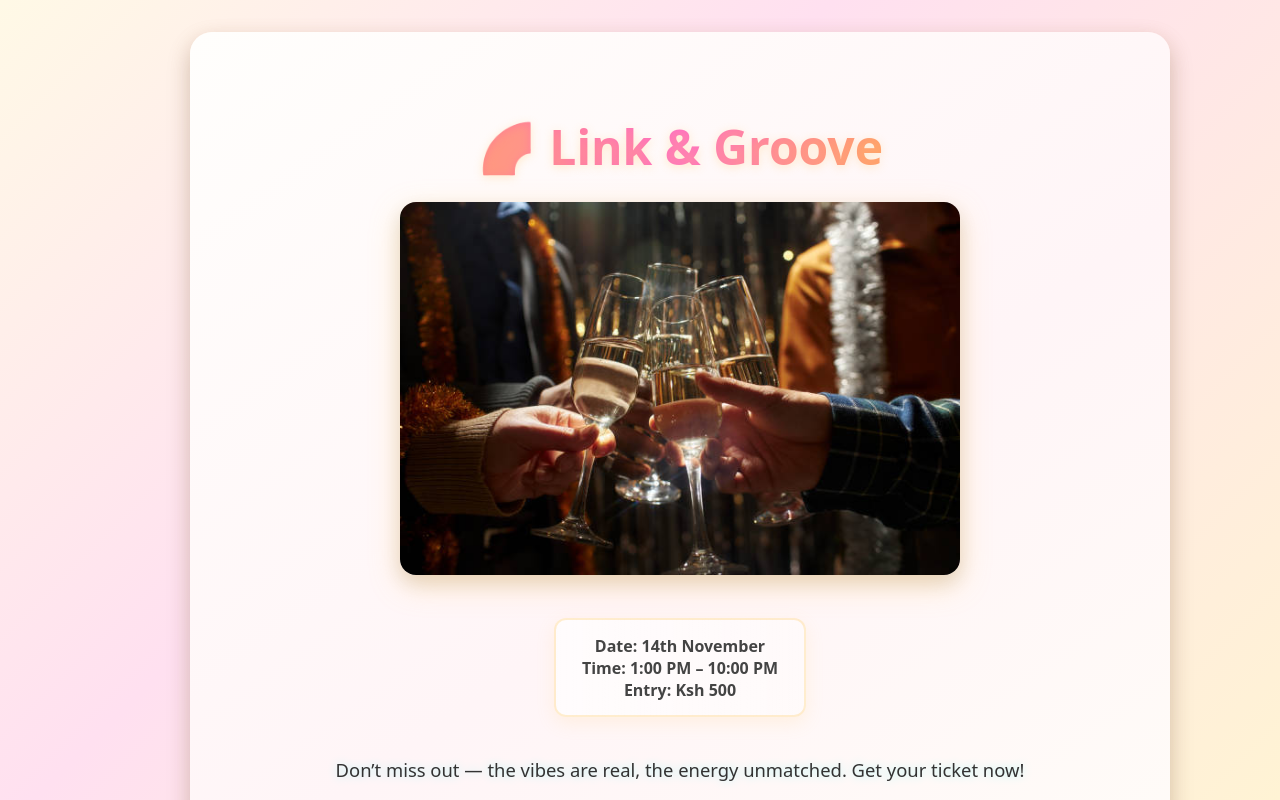
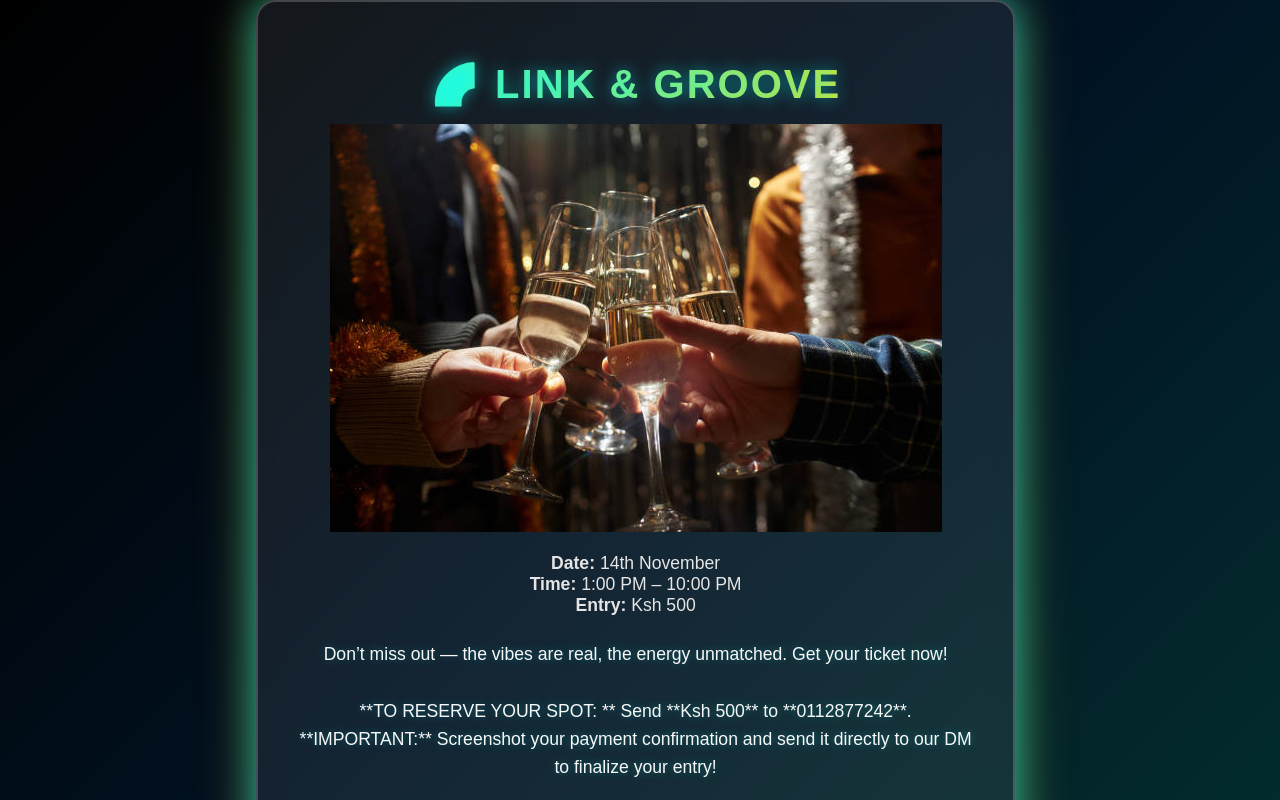
Before and after one commit to wanderaesther809-art/linkup-vibes-app, a React (Vite) app: page / in a window 1280 px wide. Shown: the top 800 px of the page. Built offline with nearby package versions, Linux system fonts and the light colour scheme.

Commit message:
first commit

```diff
--- a/src/App.css
+++ b/src/App.css
@@ -1,143 +1,88 @@
-/* src/App.css — bright, golden-coral party vibes */
-
-:root {
-  --gold: #ffd700;
-  --pink: #ff6ec7;
-  --orange: #ff9f43;
-  --white: #fffdfa;
-  --shadow: rgba(0, 0, 0, 0.18);
+/* Background + Layout */
+body {
+  margin: 0;
+  font-family: "Poppins", sans-serif;
+  background: linear-gradient(135deg, #000000, #011222, #032f2f);
+  color: #fff;
+  min-height: 100vh;
+  display: flex;
+  justify-content: center;
+  align-items: center;
+  text-align: center;
 }
 
-/* Reset & layout */
-html, body, #root {
-  height: 100%;
-  margin: 0;
-}
-
-body {
-  font-family: "Poppins", system-ui, -apple-system, "Segoe UI", Roboto, "Helvetica Neue", Arial;
-  background: linear-gradient(135deg, #fff9e6 0%, #ffe0f0 40%, #fff3d4 100%);
-  color: #2d2a26;
-  display: flex;
-  align-items: center;
-  justify-content: center;
+/* Main Poster Container */
+.poster {
+  background: rgba(255, 255, 255, 0.08);
+  backdrop-filter: blur(12px);
+  border: 2px solid rgba(255, 255, 255, 0.2);
+  border-radius: 20px;
   padding: 2rem;
-  overflow-x: hidden;
-}
-
-/* Poster card */
-.poster {
-  max-width: 880px;
-  width: 100%;
-  background: linear-gradient(145deg, #fffefc 0%, #fff5f7 50%, #fffef8 100%);
-  border-radius: 22px;
-  text-align: center;
-  box-shadow:
-    0 10px 25px var(--shadow),
-    0 6px 18px rgba(255, 206, 160, 0.3);
-  padding: clamp(20px, 4vw, 50px);
-  transition: transform 0.25s ease, box-shadow 0.25s ease;
-}
-
-.poster:hover {
-  transform: translateY(-8px);
-  box-shadow:
-    0 14px 35px rgba(255, 180, 80, 0.35),
-    0 8px 22px rgba(0, 0, 0, 0.2);
+  width: 90%;
+  max-width: 700px;
+  box-shadow: 0 0 25px rgba(0, 255, 255, 0.3),
+              0 0 40px rgba(255, 215, 0, 0.2);
+  animation: glowPulse 4s infinite alternate;
 }
 
 /* Title */
 .title {
-  font-size: clamp(1.8rem, 4vw, 3rem);
-  font-weight: 800;
-  margin-bottom: 0.6rem;
-  background: linear-gradient(90deg, var(--orange), var(--pink), var(--gold));
+  font-size: 2.5rem;
+  font-weight: 700;
+  background: linear-gradient(90deg, #00ffff, #ffd700);
   -webkit-background-clip: text;
-  background-clip: text;
-  color: transparent;
-  text-shadow: 0 2px 10px rgba(255, 200, 100, 0.3);
+  -webkit-text-fill-color: transparent;
+  text-transform: uppercase;
+  letter-spacing: 2px;
+  margin-bottom: 1rem;
+  text-shadow: 0 0 15px rgba(0, 255, 255, 0.5);
 }
 
-/* Event details */
+/* Event Details */
 .details {
-  display: inline-block;
-  background: linear-gradient(90deg, rgba(255,255,255,0.7), rgba(255,255,255,0.4));
-  border: 2px solid rgba(255, 190, 70, 0.25);
-  border-radius: 12px;
-  padding: 0.9rem 1.6rem;
-  color: #444;
-  font-weight: 600;
-  margin-bottom: 1.4rem;
-  box-shadow: 0 6px 18px rgba(255, 200, 100, 0.15);
+  font-size: 1.1rem;
+  margin-bottom: 1.5rem;
+  color: #e5e5e5;
 }
 
 /* Image */
-.image-section {
-  margin: 1.4rem 0;
+.image-gallery img {
+  width: 100%;
+  border-radius: 15px;
+  box-shadow: 0 0 25px rgba(255, 215, 0, 0.4);
+  margin-bottom: 1.5rem;
+  transition: transform 0.4s ease, box-shadow 0.4s ease;
 }
 
-.image-section img {
-  width: 100%;
-  max-width: 560px;
-  border-radius: 16px;
-  box-shadow:
-    0 10px 30px rgba(255, 200, 100, 0.35),
-    0 8px 18px rgba(0, 0, 0, 0.12);
-  transition: transform 0.3s ease, box-shadow 0.3s ease;
-}
-
-.image-section img:hover {
+.image-gallery img:hover {
   transform: scale(1.03);
-  box-shadow:
-    0 14px 45px rgba(255, 180, 90, 0.4),
-    0 10px 25px rgba(0, 0, 0, 0.2);
+  box-shadow: 0 0 40px rgba(0, 255, 255, 0.6);
 }
 
 /* Description */
 .description {
-  color: #333;
-  font-size: clamp(1rem, 1.6vw, 1.15rem);
+  font-size: 1.1rem;
+  color: #f8f8f8;
+  margin-bottom: 1rem;
   line-height: 1.6;
-  margin: 1rem auto 0 auto;
-  max-width: 800px;
-}
-
-/* Button */
-.ticket-btn, button {
-  margin-top: 1.2rem;
-  padding: 12px 30px;
-  background: linear-gradient(90deg, var(--pink), var(--orange), var(--gold));
-  color: white;
-  font-weight: 700;
-  border: none;
-  border-radius: 999px;
-  cursor: pointer;
-  box-shadow:
-    0 8px 24px rgba(255, 180, 90, 0.3),
-    0 4px 10px rgba(0, 0, 0, 0.2);
-  transition: transform 0.22s ease, box-shadow 0.22s ease;
-}
-
-.ticket-btn:hover {
-  transform: scale(1.05);
-  box-shadow:
-    0 10px 30px rgba(255, 180, 90, 0.4),
-    0 6px 18px rgba(0, 0, 0, 0.25);
 }
 
 /* Footer */
 .footer {
-  margin-top: 1.4rem;
-  font-weight: 700;
-  color: var(--orange);
-  text-shadow: 0 0 8px rgba(255, 190, 80, 0.3);
+  font-weight: 600;
+  font-size: 1.2rem;
+  color: #ffd700;
+  text-shadow: 0 0 10px rgba(255, 215, 0, 0.8);
 }
 
-/* Mobile tweaks */
-@media (max-width: 520px) {
-  .poster { padding: 20px; }
-  .title { font-size: 1.8rem; }
-  .details { font-size: 0.9rem; padding: 0.7rem 1rem; }
-  .description { font-size: 1rem; }
-  .ticket-btn { padding: 10px 20px; font-size: 0.95rem; }
+/* Animation */
+@keyframes glowPulse {
+  from {
+    box-shadow: 0 0 20px rgba(0, 255, 255, 0.3),
+                0 0 30px rgba(255, 215, 0, 0.2);
+  }
+  to {
+    box-shadow: 0 0 40px rgba(0, 255, 255, 0.6),
+                0 0 60px rgba(255, 215, 0, 0.4);
+  }
 }
```
